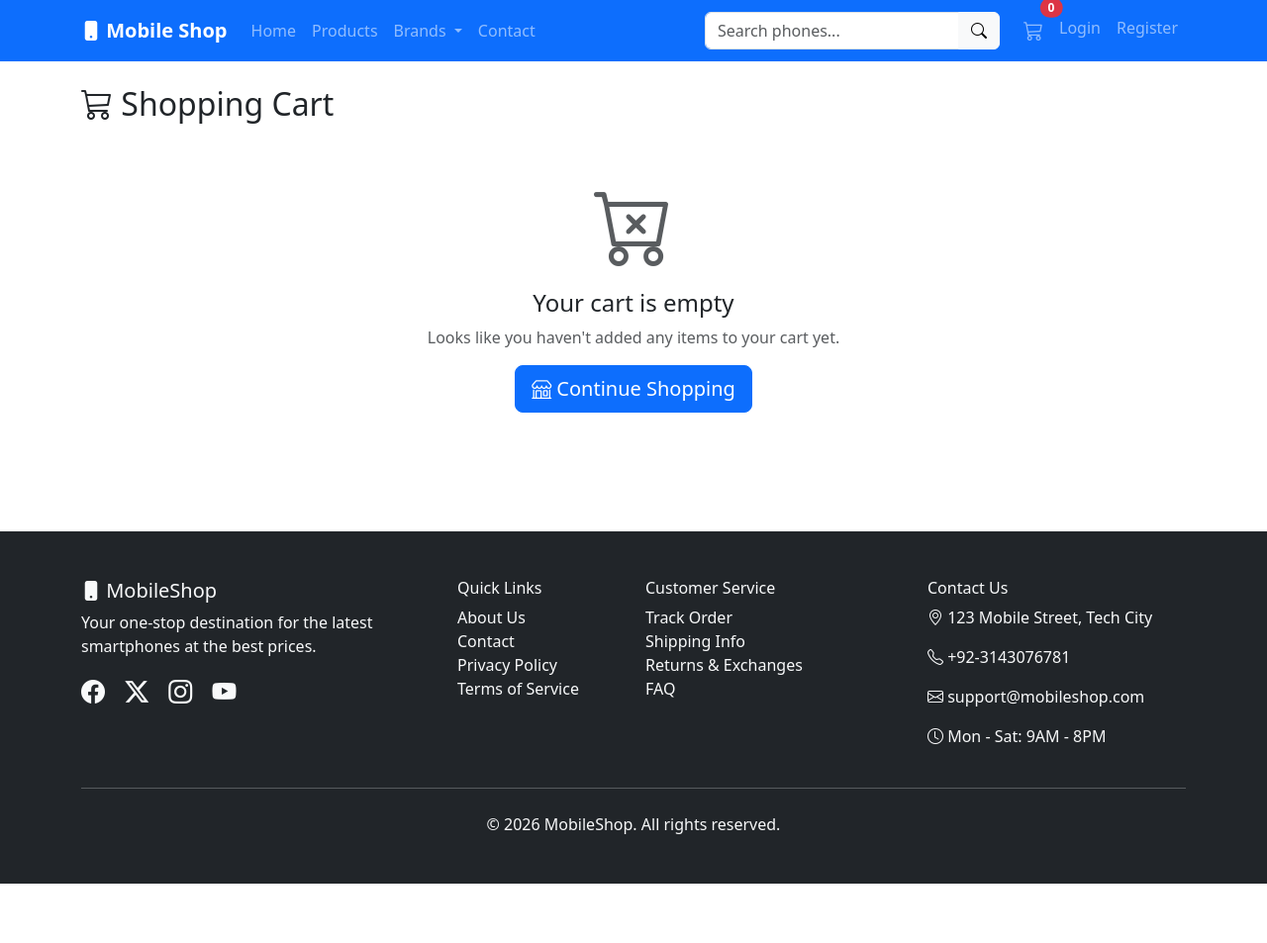
After one commit to Mishelgoolevitch/ShopProfessionalWebsite, an ASP.NET Core app: template Views/ShoppingCart/Index.cshtml in a window 1280 px wide. The commit adds this page. Shown: the whole page at 99% size. Run offline with ASP.NET Core 8, Linux system fonts and the light colour scheme; the template is opened without the code that fills it, so the values that code supplies are empty; data comes from the database, SQL or seed files in the repository; the project's own start-up code is not run, and a stand-in starts its controllers and pages; some libraries are stand-ins or nearby versions.

Commit message:
Adding View Index.cshtml in folder ShoppingCart

```diff
--- a/Controllers/HomeController.cs
+++ b/Controllers/HomeController.cs
@@ -8,11 +8,13 @@ namespace ShopProfessionalWebsite.Controllers
     public class HomeController : Controller
     {
         private readonly IProductService _productService;
+        private readonly IShoppingCartService _cartService;
         private readonly ILogger<HomeController> _logger;
 
-        public HomeController(IProductService productService, ILogger<HomeController> logger)
+        public HomeController(IProductService productService, IShoppingCartService cartService, ILogger<HomeController> logger)
         {
             _productService = productService;
+            _cartService = cartService;
             _logger = logger;
         }
 
@@ -25,6 +27,7 @@ namespace ShopProfessionalWebsite.Controllers
                 Bestsellers = await _productService.GetBestsellersAsync(8),
                 Brands = await _productService.GetBrandsAsync(6)
             };
+            ViewBag.CartItemCount = await _cartService.GetCartItemCountAsync();
             return View(viewModel);
         }
 
--- a/Views/Products/Details.cshtml
+++ b/Views/Products/Details.cshtml
@@ -106,6 +106,8 @@
 
                 <!-- Add to Cart -->
                 <div class="d-flex gap-3 mb-4">
+                    <form asp-controller="ShoppingCart" asp-action="AddToCart" method="post" class="d-flex align-items-center gap-2">
+                        <input type="hidden" name="productId" value="@Model.Product.Id" />
                     <div class="input-group" style="width: 130px;">
                         <button type="button" class="btn btn-outline-secondary" onclick="this.parentNode.querySelector('input').stepDown()">
                             <i class="bi bi-dash"></i>
@@ -118,6 +120,7 @@
                     <button type="submit" class="btn btn-primary btn-lg" @(Model.Product.StockQuantity <= 0 ? "disabled" : "")>
                         <i class="bi bi-cart-plus"></i> Add to Cart
                     </button>
+                    </form>
                 </div>
 
                 <!-- Key Specs Preview -->
--- a/Views/Shared/_Layout.cshtml
+++ b/Views/Shared/_Layout.cshtml
@@ -47,10 +47,10 @@
                     <ul class="navbar-nav">
                         <!-- Cart -->
                         <li class="nav-item">
-                            <a class="nav-link position-relative">
+                            <a class="nav-link position-relative" asp-controller="ShoppingCart" asp-action="Index">
                                 <i class="bi bi-cart3 fs-5"></i>
                                 <span class="position-absolute top-0 start-100 translate-middle badge rounded-pill bg-danger" id="cartCount">
-                                    0
+                                    @(ViewBag.CartItemCount ?? 0)
                                 </span>
                             </a>
                         </li>
--- a/Views/Shared/_ProductCard.cshtml
+++ b/Views/Shared/_ProductCard.cshtml
@@ -66,7 +66,7 @@
                     <h5 class="text-primary mb-0">BY @Model.SalePrice.ToString("N0")</h5>
                 </div>
 
-                <form asp-controller="Cart" asp-action="AddToCart" method="post" class="d-inline">
+                <form asp-controller="ShoppingCart" asp-action="AddToCart" method="post" class="d-inline">
                     <input type="hidden" name="productId" value="@Model.Id" />
                     <button type="submit" class="btn btn-primary btn-sm" @(Model.StockQuantity <= 0 ? "disabled" : "")>
                         <i class="bi bi-cart-plus"></i> Add
--- /dev/null
+++ b/Views/ShoppingCart/Index.cshtml
@@ -0,0 +1,159 @@
+@using ShopProfessionalWebsite.ViewModels
+@model ShoppingCartViewModel
+@{
+    ViewData["Title"] = "Shopping Cart";
+}
+<div class="container py-4">
+    <h2><i class="bi bi-cart3"></i> Shopping Cart</h2>
+    @if (Model.CartItems.Count == 0)
+    {
+        <div class="text-center py-5">
+            <i class="bi bi-cart-x display-1 text-muted"></i>
+            <h4 class="mt-3">Your cart is empty</h4>
+            <p class="text-muted">Looks like you haven't added any items to your cart yet.</p>
+            <a asp-controller="Products" asp-action="Index" class="btn btn-primary btn-lg">
+                <i class="bi bi-shop"></i> Continue Shopping
+            </a>
+        </div>
+    }
+    else
+    {
+        <div class="row">
+            <div class="col-lg-8">
+                <div class="card shadow-sm">
+                    <div class="card-body">
+                        @foreach (var item in Model.CartItems)
+                        {
+                            <div class="row align-items-center mb-4 pb-4 border-bottom" id="cartItem-@item.CartItemId">
+                                <div class="col-md-2">
+                                    <img src="@(item.ProductImage ?? "https://via.placeholder.com/100x100?text=No+Image")"
+                                         class="img-fluid rounded" alt="@item.ProductName" />
+                                </div>
+                                <div class="col-md-4">
+                                    <h6 class="mb-1">@item.ProductName</h6>
+                                    <p class="text-muted mb-0">BY @item.UnitPrice.ToString("N0") each</p>
+                                </div>
+                                <div class="col-md-3">
+                                    <div class="input-group">
+                                        <button type="button" class="btn btn-outline-secondary btn-sm"
+                                                onclick="updateQuantity(@item.CartItemId, -1)">
+                                            <i class="bi bi-dash"></i>
+                                        </button>
+                                        <input type="number" class="form-control form-control-sm text-center"
+                                               value="@item.Quantity" min="1" max="10"
+                                               id="qty-@item.CartItemId" readonly />
+                                        <button type="button" class="btn btn-outline-secondary btn-sm"
+                                                onclick="updateQuantity(@item.CartItemId, 1)">
+                                            <i class="bi bi-plus"></i>
+                                        </button>
+                                    </div>
+                                </div>
+                                <div class="col-md-2 text-end">
+                                    <h6 class="mb-0">BY @item.TotalPrice.ToString("N0")</h6>
+                                </div>
+                                <div class="col-md-1 text-end">
+                                    <button type="button" class="btn btn-outline-danger btn-sm"
+                                            onclick="removeItem(@item.CartItemId)">
+                                        <i class="bi bi-trash"></i>
+                                    </button>
+                                </div>
+                            </div>
+                        }
+
+                        <div class="d-flex justify-content-between">
+                            <a asp-controller="Products" asp-action="Index" class="btn btn-outline-primary">
+                                <i class="bi bi-arrow-left"></i> Continue Shopping
+                            </a>
+                            <button type="button" class="btn btn-outline-danger" onclick="clearCart()">
+                                <i class="bi bi-trash"></i> Clear Cart
+                            </button>
+                        </div>
+                    </div>
+                </div>
+            </div>
+
+            <div class="col-lg-4">
+                <div class="card shadow-sm">
+                    <div class="card-header bg-primary text-white">
+                        <h5 class="mb-0">Order Summary</h5>
+                    </div>
+                    <div class="card-body">
+                        <div class="d-flex justify-content-between mb-2">
+                            <span>Subtotal (@Model.ItemCount items)</span>
+                            <span id="cartTotal">BY @Model.CartTotal.ToString("N0")</span>
+                        </div>
+                        <div class="d-flex justify-content-between mb-2">
+                            <span>Tax (18% GST)</span>
+                            <span id="cartTax">BY @Model.Tax.ToString("N0")</span>
+                        </div>
+                        <div class="d-flex justify-content-between mb-2">
+                            <span>Shipping</span>
+                            <span id="cartShipping">
+                                @(Model.Shipping == 0 ? "FREE" : $"BY {Model.Shipping:N0}")
+                            </span>
+                        </div>
+                        @if (Model.Shipping > 0)
+                        {
+                            <small class="text-muted">Free shipping on orders above RS 50,000</small>
+                        }
+                        <hr />
+                        <div class="d-flex justify-content-between mb-3">
+                            <h5 class="mb-0">Total</h5>
+                            <h5 class="mb-0 text-primary" id="cartGrandTotal">BY @Model.GrandTotal.ToString("N0")</h5>
+                        </div>
+                        <a asp-controller="Checkout" asp-action="Index" class="btn btn-primary w-100 btn-lg">
+                            Proceed to Checkout <i class="bi bi-arrow-right"></i>
+                        </a>
+                    </div>
+                </div>
+
+                <!-- Promo Code -->
+                <div class="card shadow-sm mt-3">
+                    <div class="card-body">
+                        <label class="form-label">Promo Code</label>
+                        <div class="input-group">
+                            <input type="text" class="form-control" placeholder="Enter promo code" />
+                            <button class="btn btn-outline-secondary" type="button">Apply</button>
+                        </div>
+                    </div>
+                </div>
+            </div>
+        </div>
+    }
+</div>
+
+@section Scripts {
+    <script>
+        function updateQuantity(cartItemId, change) {
+            var input = document.getElementById('qty-' + cartItemId);
+            var newQty = parseInt(input.value) + change;
+            if (newQty < 1 || newQty > 10) return;
+
+            $.post('@Url.Action("UpdateQuantity", "ShoppingCart")', { cartItemId: cartItemId, quantity: newQty }, function(data) {
+                if (data.success) {
+                    location.reload();
+                }
+            });
+        }
+
+        function removeItem(cartItemId) {
+            if (confirm('Are you sure you want to remove this item?')) {
+                $.post('@Url.Action("RemoveItem", "ShoppingCart")', { cartItemId: cartItemId }, function(data) {
+                    if (data.success) {
+                        location.reload();
+                    }
+                });
+            }
+        }
+
+        function clearCart() {
+            if (confirm('Are you sure you want to clear your cart?')) {
+                $.post('@Url.Action("ClearCart", "ShoppingCart")', function(data) {
+                    if (data.success) {
+                        location.reload();
+                    }
+                });
+            }
+        }
+    </script>
+}
```
Also changed, not shown: Controllers/ProductsController.cs (+5 -3 lines), Program.cs (+4 -3 lines).
